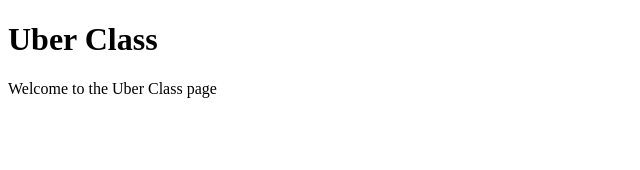
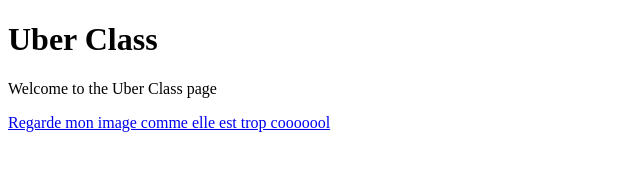
Before and after one commit to benbelais/benbelais.github.io, a plain HTML site: page index.html in a window 1280 px wide. Shown: the whole page, without its empty margins (0-640 px from the left). Drawn offline with Linux system fonts and the light colour scheme.

Commit message:
Update index.html

```diff
--- a/index.html
+++ b/index.html
@@ -3,5 +3,6 @@
   <body>
     <h1>Uber Class</h1>
     <p>Welcome to the Uber Class page</p>
+    <a href="/image.html">Regarde mon image comme elle est trop cooooool</a>
   </body>
 </html>
```
